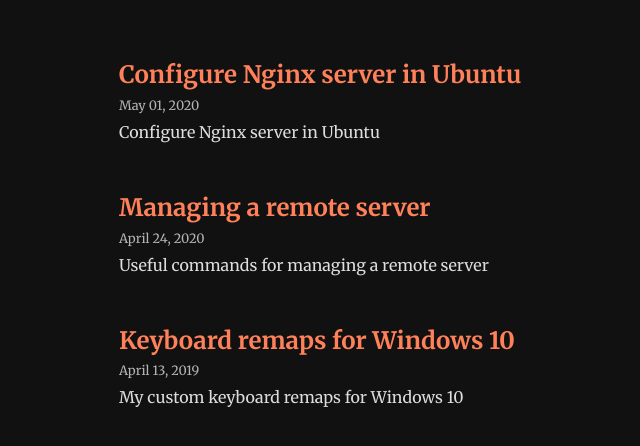
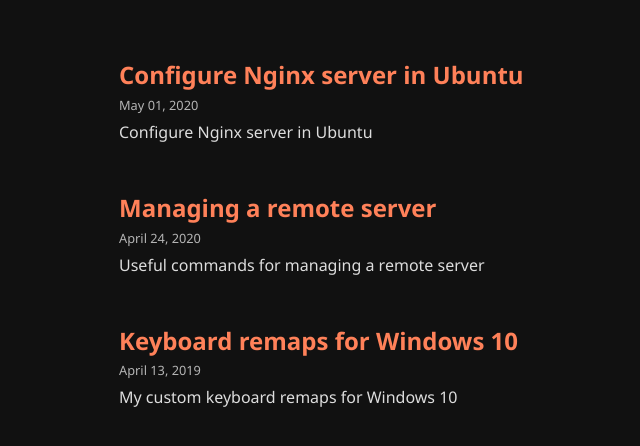
Before and after one commit to goerwin/blog, a Gatsby site: page / in a window 1280 px wide. Shown: the part 142-588 px from the top of the page, without its empty margins (121-761 px from the left). Built offline with nearby package versions, Linux system fonts and the light colour scheme; Gatsby itself is replaced by a stand-in of ours.

Commit message:
changed font

```diff
--- a/gatsby-browser.js
+++ b/gatsby-browser.js
@@ -1,8 +1,2 @@
-import 'typeface-montserrat';
-import 'typeface-merriweather';
-
 // custom CSS styles
 import './src/index.css';
-
-// Highlighting for code blocks
-import 'prismjs/themes/prism-twilight.css';
--- a/package.json
+++ b/package.json
@@ -29,9 +29,7 @@
     "prismjs": "^1.23.0",
     "react": "^17.0.1",
     "react-dom": "^17.0.1",
-    "react-helmet": "^6.1.0",
-    "typeface-merriweather": "0.0.72",
-    "typeface-montserrat": "0.0.75"
+    "react-helmet": "^6.1.0"
   },
   "devDependencies": {
     "prettier": "2.2.1",
--- a/src/index.css
+++ b/src/index.css
@@ -1,4 +1,5 @@
 @import './normalize.css';
+@import 'prismjs/themes/prism-twilight.css';
 
 :root {
   --pageMaxWidth: 800px;
@@ -10,11 +11,8 @@ body {
   background-color: #111;
   color: #ddd;
   line-height: 1.75;
-  font-family: Montserrat, system-ui, -apple-system, BlinkMacSystemFont,
-    'Segoe UI', Roboto, 'Helvetica Neue', Arial, 'Noto Sans', sans-serif,
-    'Apple Color Emoji', 'Segoe UI Emoji', 'Segoe UI Symbol', 'Noto Color Emoji';
-  font-family: 'Merriweather', 'Georgia', Cambria, 'Times New Roman', Times,
-    serif;
+  font-family: 'Segoe UI', system-ui, -apple-system, BlinkMacSystemFont, Roboto,
+    'Helvetica Neue', Helvetica, Arial, 'Noto Sans', sans-serif;
 }
 
 a {
```
Also changed, not shown: 1 other file.
